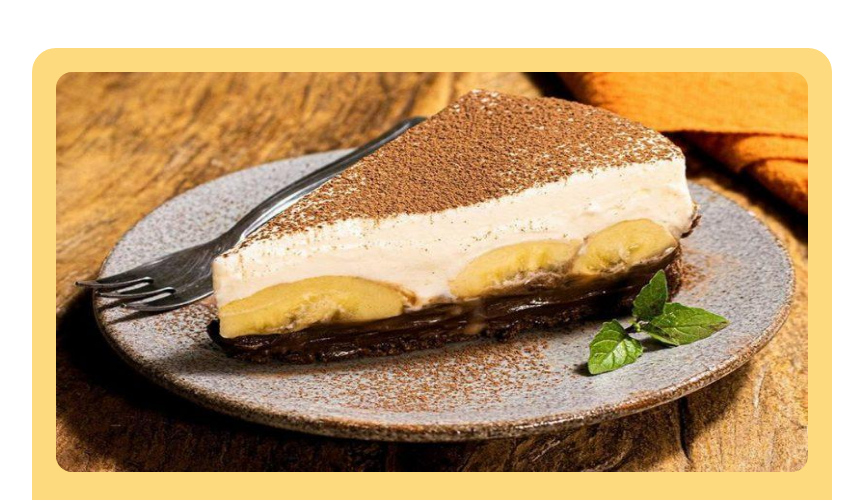
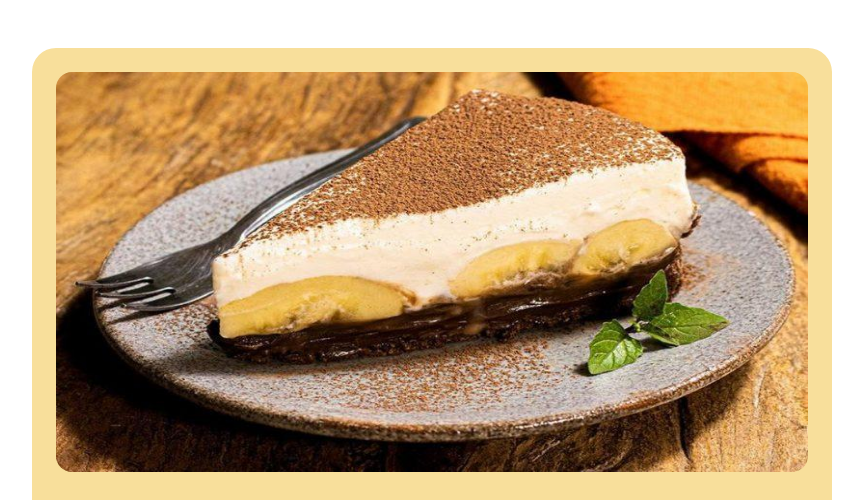
Before and after one commit to AKCOLIRO22/Pagina-de-Receita-Projeto-pessoal-, a plain HTML site: page index.html in a window 1280 px wide. Shown: the top 500 px of the page, without its empty margins (208-1071 px from the left). Drawn offline with Linux system fonts and the light colour scheme; a web font is replaced by a local one.

Commit message:
Pequenos ajustes

```diff
--- a/style.css
+++ b/style.css
@@ -19,7 +19,7 @@ body {
     box-sizing: border-box;
     width: 800px;
     padding: 24px;
-    background-color: #fcda7d;
+    background-color: #f8df9b;
     border-radius: 24px;
     margin: 48px auto;
 }
```
